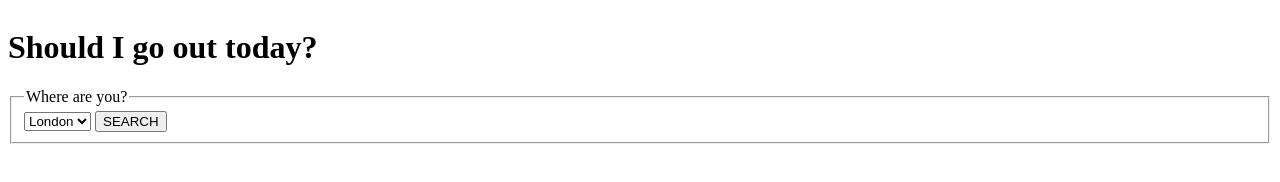
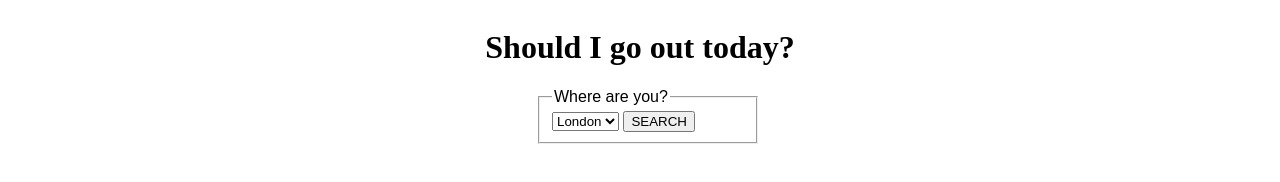
Before and after one commit to fac18/week-5-DARK-server-Api, a website: page public/index.html in a window 1280 px wide. Drawn offline with Linux system fonts and the light colour scheme; files that its build step writes are made by us from their sources; files whose address does not match are found by name.

Commit message:
remove console logs throughout code, add BEM-consistent classes to html elements, start writing css

```diff
--- a/public/css/index.css
+++ b/public/css/index.css
@@ -1,21 +1,36 @@
+/* add colour and spacing variables */
+:root {
+  --space-xxxxs: 0.45rem;
+  --space-xxxs: 0.73rem;
+  --space-xxs: 1.18rem;
+  --space-xs: 1.91rem;
+  --space-sm: 3.09rem;
+  --space-md: 5rem;
+  --space-lg: 8.09rem;
+  --space-xl: 13.09rem;
+  --space-xxl: 21.18rem;
+  --space-xxxl: 34.27rem;
+  --space-xxxxl: 55.4rem;
+}
+
 * {
   -webkit-box-sizing: border-box;
   -moz-box-sizing: border-box;
   box-sizing: border-box;
 }
 
-
-.flex-container {
+.flex-container-columns {
   display: flex;
   flex-direction: column;
+  align-items: center;
+  justify-content: center;
 }
 
-.input-box {
+.search-form {
+  font-family: "Quicksand", sans-serif;
   height: 3.5em;
   width: 15rem;
   font-family: sans-serif;
   padding-left: 1em;
   margin: 0;
-    background-color: red;
-    font-family: 'Quicksand', sans-serif;
 }
--- a/public/index.html
+++ b/public/index.html
@@ -6,27 +6,27 @@
     <title>Should I Stay Home?</title>
   </head>
   <body>
-    <div class="flex-container" class="input-box">
-      <header>
-        <h1>Should I go out today?</h1>
+    <main class="flex-container-columns">
+      <header class="header">
+        <h1 class="header__heading">Should I go out today?</h1>
       </header>
-      <main>
-        <form>
-          <fieldset>
-            <legend name="location">Where are you?</legend>
-            <select id="location" name="location">
-              <option value="london">London</option>
-              <option value="paris">Paris</option>
-            </select>
-            <button id="search-button">SEARCH</button>
-          </fieldset>
-        </form>
-      </main>
-    </div>
-    <section class="flex-container">
-      <h2></h2>
+      <form class="search-form">
+        <fieldset class="search-form__fieldset">
+          <legend class="search-form__legend" name="location">
+            Where are you?
+          </legend>
+          <select class="search-form__dropdown" id="location" name="location">
+            <option class="search-form__option" value="london">London</option>
+            <option class="search-form__option" value="paris">Paris</option>
+          </select>
+          <button id="search-form__button">SEARCH</button>
+        </fieldset>
+      </form>
+    </main>
+    <section class="results flex-container">
+      <h2 class="results__header"></h2>
     </section>
   </body>
-  <footer></footer>
+  <footer class="footer"></footer>
   <script type="text/javascript" src="public/js/index.js"></script>
 </html>
--- a/public/js/index.js
+++ b/public/js/index.js
@@ -1,5 +1,5 @@
 const selectBox = document.querySelector("#location");
-const searchButton = document.querySelector("#search-button");
+const searchButton = document.querySelector("#search-form__button");
 
 const searchLocation = event => {
   event.preventDefault();
--- a/src/api.js
+++ b/src/api.js
@@ -5,7 +5,6 @@ const result = require("dotenv").config();
 // make function to export which takes location and returns an object describing weather at given location
 const grabWeather = (location, cb) => {
   let apiKey = process.env.MY_WEATHER_KEY;
-  console.log("my weather key inside grabWeather:", apiKey);
 
   getRequest(
     `http://api.openweathermap.org/data/2.5/weather?q=${location}&APPID=${apiKey}`,
--- a/src/server.js
+++ b/src/server.js
@@ -7,5 +7,4 @@ const hostname = process.env.HOSTNAME || "localhost";
 const server = http.createServer(router);
 server.listen(port, () => {
   console.log(`server up and running on ${hostname}:${port}`);
-  console.log("weather key", process.env.MY_WEATHER_KEY);
 });
```
Lines whose indentation alone changed are shown as unchanged.
